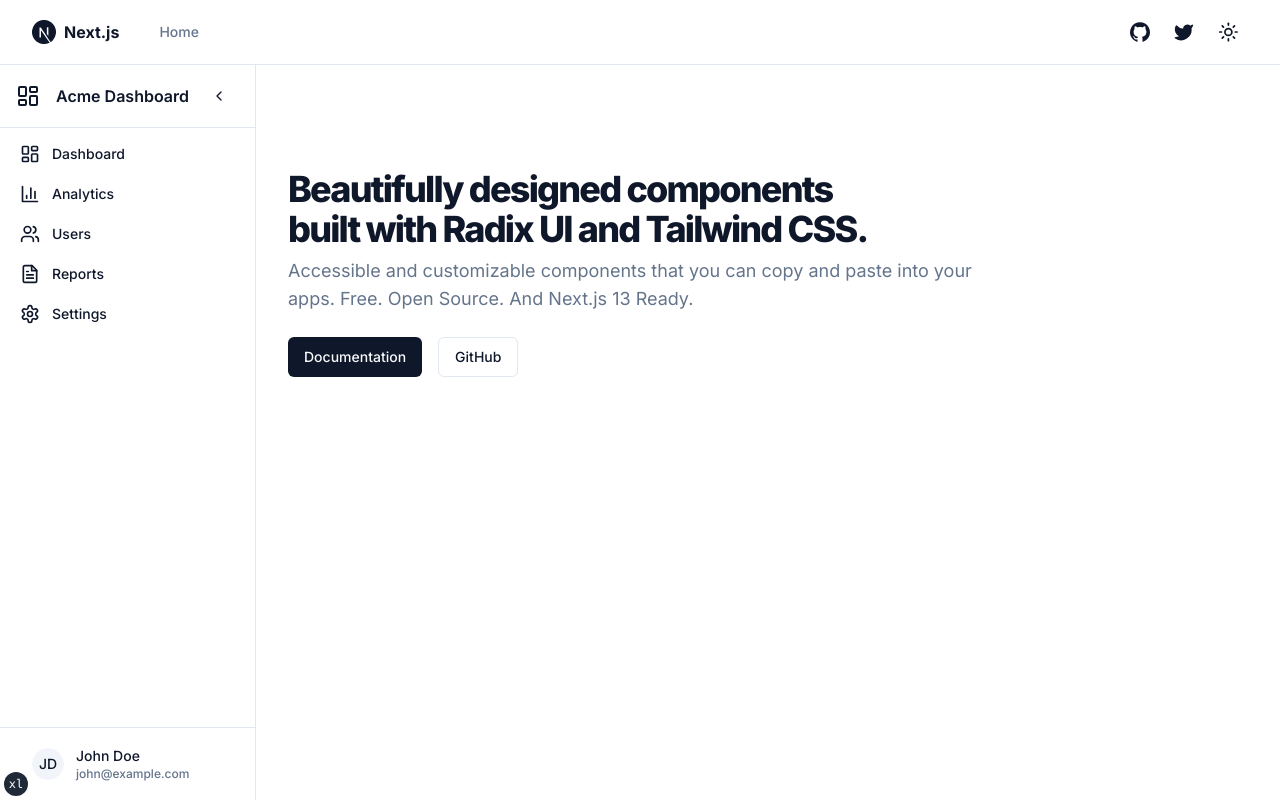
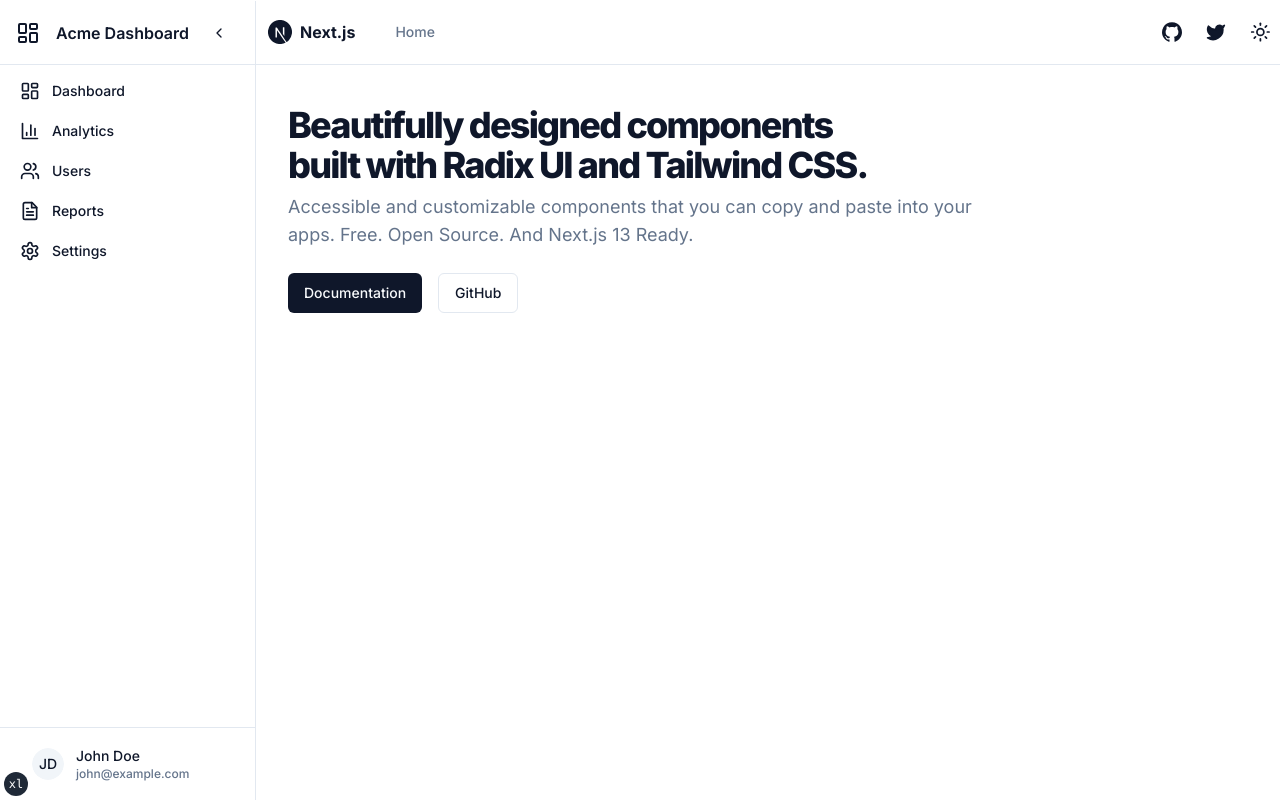
Before and after one commit to devmahmoudi/nextjs-todolist, a Next.js app: page / in a window 1280 px wide. Built offline with nearby package versions, Linux system fonts and the light colour scheme.

Commit message:
refactor(navbar): move navbar from top to right layout

```diff
--- a/app/layout.tsx
+++ b/app/layout.tsx
@@ -43,9 +43,11 @@
         >
           <ThemeProvider attribute="class" defaultTheme="system" enableSystem>
             <div className="relative flex min-h-screen flex-col">
-              <SiteHeader />
               <Sidebar />
-              <main className="main-content flex-1 pt-16">{children}</main>
+              <main className="main-content flex-1">
+                <SiteHeader />
+                {children}
+              </main>
             </div>
             <TailwindIndicator />
           </ThemeProvider>
--- a/components/main-nav.tsx
+++ b/components/main-nav.tsx
@@ -12,7 +12,7 @@
 
 export function MainNav({ items }: MainNavProps) {
   return (
-    <div className="flex gap-6 md:gap-10">
+    <div className="flex gap-6 md:gap-10 pl-3">
       <Link href="/" className="flex items-center space-x-2">
         <Icons.logo className="h-6 w-6" />
         <span className="inline-block font-bold">{siteConfig.name}</span>
--- a/components/sidebar.tsx
+++ b/components/sidebar.tsx
@@ -73,7 +73,7 @@
     <>
       {/* Desktop Sidebar */}
       <div
-        className={`hidden md:flex fixed left-0 top-16 bottom-0 border-r bg-background transition-all duration-300 ${
+        className={`hidden md:flex fixed left-0 top-[1px] bottom-0 border-r bg-background transition-all duration-300 ${
           collapsed ? "w-16" : "w-64"
         } flex-col`}
       >
@@ -129,7 +129,9 @@
                 <Icon className="h-5 w-5" aria-hidden />
                 <span
                   className={`overflow-hidden transition-all duration-150 ease-in-out ${
-                    collapsed ? "max-w-0 opacity-0" : "max-w-[12rem] opacity-100"
+                    collapsed
+                      ? "max-w-0 opacity-0"
+                      : "max-w-[12rem] opacity-100"
                   }`}
                 >
                   {item.label}
--- a/components/site-header.tsx
+++ b/components/site-header.tsx
@@ -9,7 +9,7 @@
 export function SiteHeader() {
   return (
     <header className="bg-background sticky top-0 z-40 w-full border-b">
-      <div className="container flex h-16 items-center space-x-4 sm:justify-between sm:space-x-0">
+      <div className="flex h-16 items-center space-x-4 sm:justify-between sm:space-x-0">
         <MainNav items={siteConfig.mainNav} />
         <div className="flex flex-1 items-center justify-end space-x-4">
           <nav className="flex items-center space-x-1">
```
